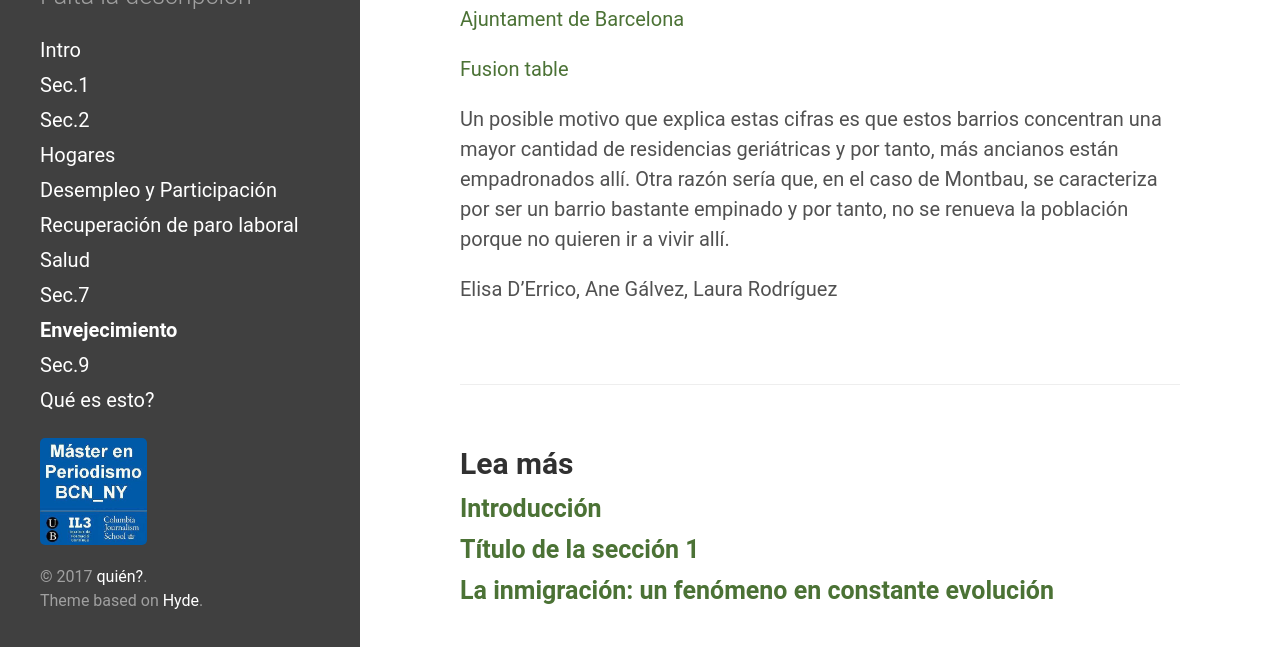
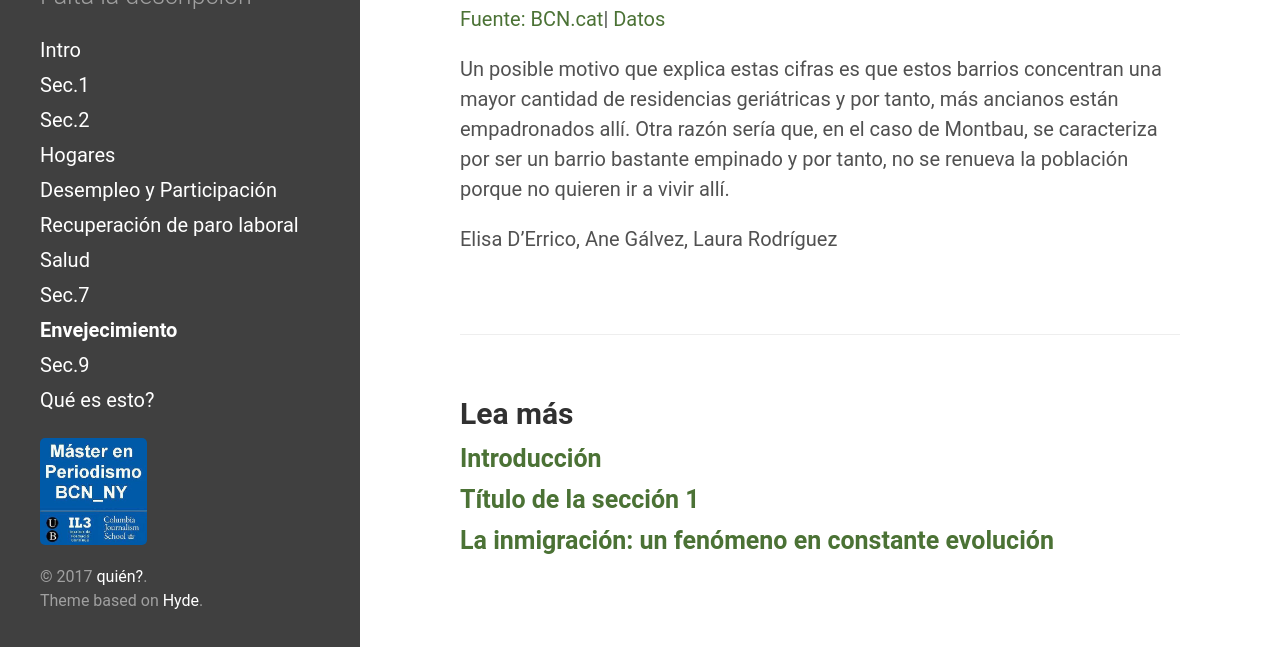
Before and after one commit to mper-bcn-ny/2017-metro, a Jekyll site: the page built from _posts/2017-02-13-seccion_8.md, in a window 1280 px wide and 900 px high, scrolled down 671 px, cut to the strip 253-900 px from the top of the window. Built offline with Jekyll 4.4.1, drawn with Linux system fonts in a browser that asks for light colours.

Commit message:
Update 2017-02-13-seccion_8.md

```diff
--- a/_posts/2017-02-13-seccion_8.md
+++ b/_posts/2017-02-13-seccion_8.md
@@ -12,9 +12,8 @@ Proporción de envejecimiento en los barrio de Barcelona
 
  <iframe width="740" height="400" scrolling="no" frameborder="no" src="https://fusiontables.google.com/embedviz?containerId=googft-gviz-canvas&amp;q=select+col2%3E%3E0%2C+col5%3E%3E1%2C+col10%3E%3E0+from+1Le96GKGFhH_Wp_wRouh7YeEwTc17UCEtXIcJJU5l+order+by+col10%3E%3E0+asc+limit+26&amp;viz=GVIZ&amp;t=LINE&amp;uiversion=2&amp;gco_forceIFrame=true&amp;gco_hasLabelsColumn=true&amp;gco_vAxes=%5B%7B%22title%22%3Anull%2C+%22minValue%22%3Anull%2C+%22maxValue%22%3Anull%2C+%22useFormatFromData%22%3Atrue%2C+%22viewWindow%22%3A%7B%22max%22%3Anull%2C+%22min%22%3Anull%7D%7D%2C%7B%22useFormatFromData%22%3Atrue%2C+%22viewWindow%22%3A%7B%22max%22%3Anull%2C+%22min%22%3Anull%7D%2C+%22minValue%22%3Anull%2C+%22maxValue%22%3Anull%7D%5D&amp;gco_useFirstColumnAsDomain=true&amp;gco_legacyScatterChartLabels=true&amp;gco_curveType=&amp;gco_booleanRole=certainty&amp;gco_lineWidth=2&amp;gco_hAxis=%7B%22useFormatFromData%22%3Atrue%2C+%22minValue%22%3Anull%2C+%22maxValue%22%3Anull%2C+%22viewWindow%22%3Anull%2C+%22viewWindowMode%22%3Anull%7D&amp;gco_legend=none&amp;gco_title=Envejecimiento+2015&amp;gco_series=%7B%220%22%3A%7B%22color%22%3A%22%2338761d%22%2C+%22lineWidth%22%3A4%7D%2C+%221%22%3A%7B%22color%22%3A%22none%22%7D%7D&amp;width=740&amp;height=400"></iframe>
 
-[Ajuntament de Barcelona](http://www.bcn.cat/estadistica/catala/dades/barris/tpob/pad/ine/a2015/ine08.htm)
-
-[Fusion table](https://fusiontables.google.com/DataSource?docid=1Le96GKGFhH_Wp_wRouh7YeEwTc17UCEtXIcJJU5l#chartnew:id=3)
+[Fuente: BCN.cat](http://www.bcn.cat/estadistica/catala/dades/barris/tpob/pad/ine/a2015/ine08.htm)|
+[Datos](https://fusiontables.google.com/DataSource?docid=1Le96GKGFhH_Wp_wRouh7YeEwTc17UCEtXIcJJU5l#chartnew:id=3)
 
 
 Un posible motivo que explica estas cifras es que estos barrios concentran una mayor cantidad de residencias geriátricas y por tanto, más ancianos están empadronados allí. Otra razón sería que, en el caso de Montbau, se caracteriza por ser un barrio bastante empinado y por tanto, no se renueva la población porque no quieren ir a vivir allí.
```
